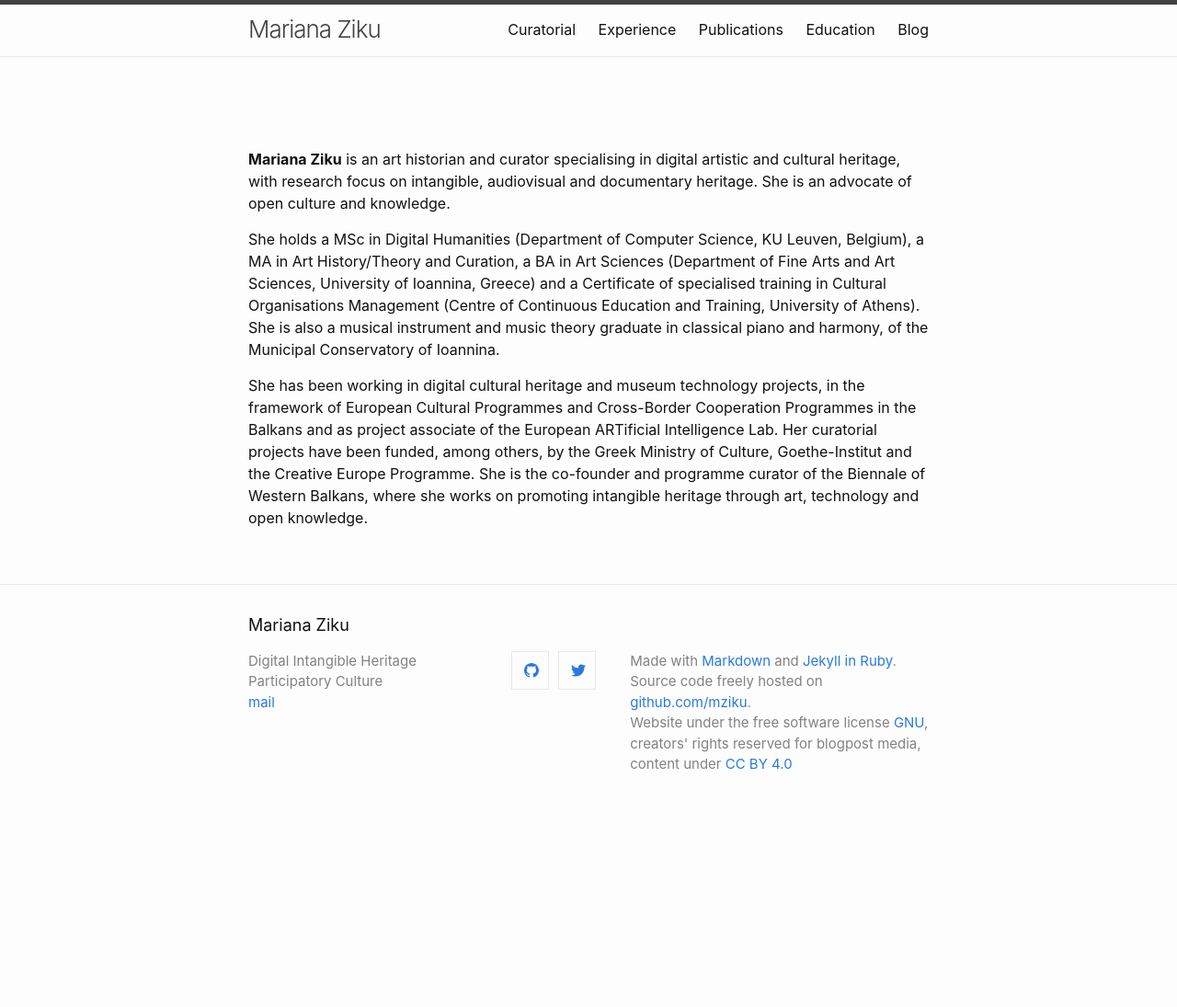
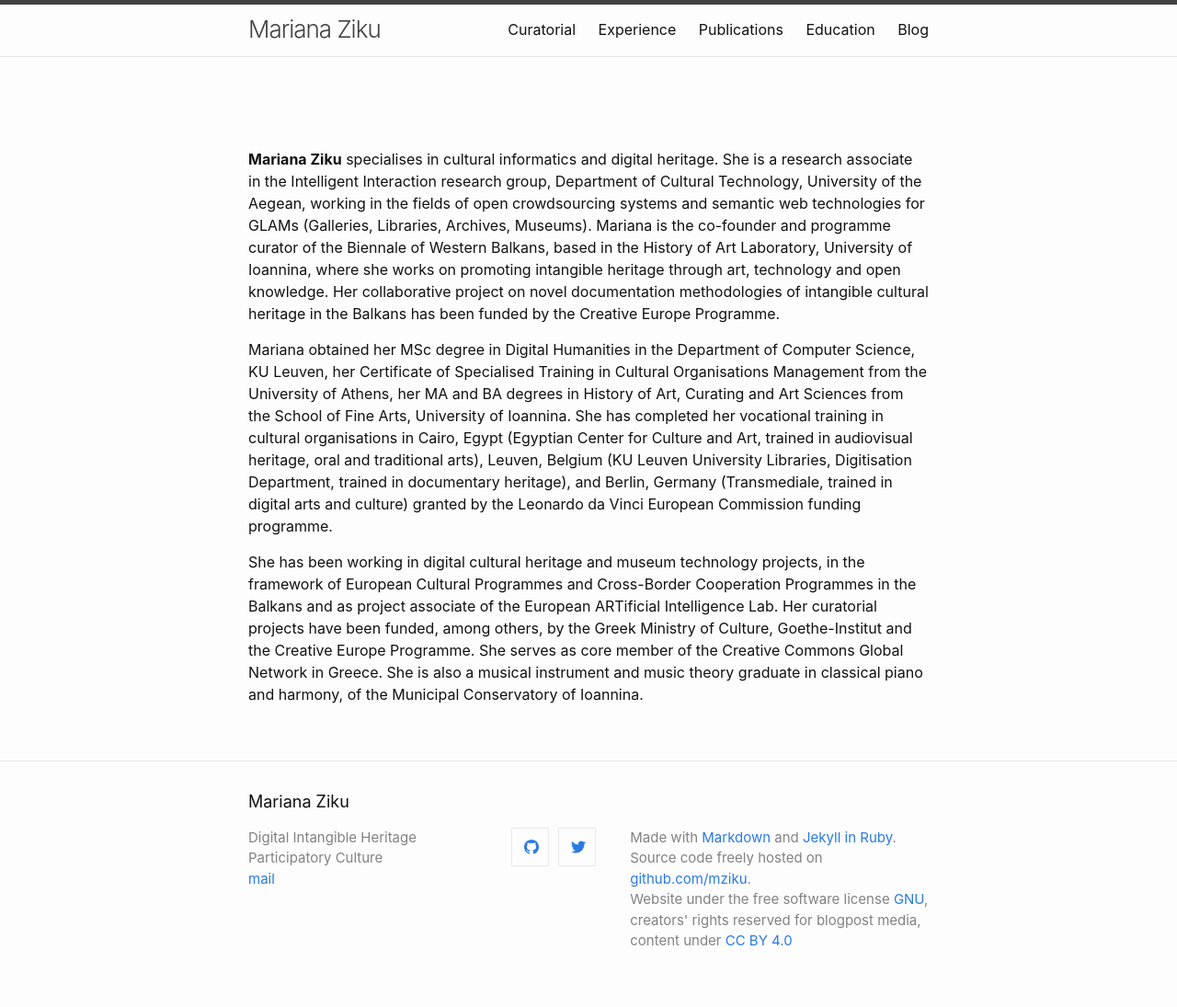
Before and after one commit to mziku/mziku.github.io, a Jekyll site: the page built from index.md, in a window 1280 px wide. Shown: the whole page at 92% size. Built offline with Jekyll 4.4.1, drawn with Linux system fonts in a browser that asks for light colours; before the commit the page ends 903 px from its top, so only the background shows below that.

Commit message:
Update index.md

```diff
--- a/index.md
+++ b/index.md
@@ -4,8 +4,8 @@ layout: page
 
 <br>
 
-**Mariana Ziku** is an art historian and curator specialising in digital artistic and cultural heritage, with research focus on intangible, audiovisual and documentary heritage. She is an advocate of open culture and knowledge.
+**Mariana Ziku** specialises in cultural informatics and digital heritage. She is a research associate in the Intelligent Interaction research group, Department of Cultural Technology, University of the Aegean, working in the fields of open crowdsourcing systems and semantic web technologies for GLAMs (Galleries, Libraries, Archives, Museums). Mariana is the co-founder and programme curator of the Biennale of Western Balkans, based in the History of Art Laboratory, University of Ioannina, where she works on promoting intangible heritage through art, technology and open knowledge. Her collaborative project on novel documentation methodologies of intangible cultural heritage in the Balkans has been funded by the Creative Europe Programme.
 
-She holds a MSc in Digital Humanities (Department of Computer Science, KU Leuven, Belgium), a MA in Art History/Theory and Curation, a BA in Art Sciences (Department of Fine Arts and Art Sciences, University of Ioannina, Greece) and a Certificate of specialised training in Cultural Organisations Management (Centre of Continuous Education and Training, University of Athens). She is also a musical instrument and music theory graduate in classical piano and harmony, of the Municipal Conservatory of Ioannina.
+Mariana obtained her MSc degree in Digital Humanities in the Department of Computer Science, KU Leuven, her Certificate of Specialised Training in Cultural Organisations Management from the University of Athens, her MA and BA degrees in History of Art, Curating and Art Sciences from the School of Fine Arts, University of Ioannina. She has completed her vocational training in cultural organisations in Cairo, Egypt (Egyptian Center for Culture and Art, trained in audiovisual heritage, oral and traditional arts), Leuven, Belgium (KU Leuven University Libraries, Digitisation Department, trained in documentary heritage), and Berlin, Germany (Transmediale, trained in digital arts and culture) granted by the Leonardo da Vinci European Commission funding programme.
 
-She has been working in digital cultural heritage and museum technology projects, in the framework of European Cultural Programmes and Cross-Border Cooperation Programmes in the Balkans and as project associate of the European ARTificial Intelligence Lab. Her curatorial projects have been funded, among others, by the Greek Ministry of Culture, Goethe-Institut and the Creative Europe Programme. She is the co-founder and programme curator of the Biennale of Western Balkans, where she works on promoting intangible heritage through art, technology and open knowledge.
+She has been working in digital cultural heritage and museum technology projects, in the framework of European Cultural Programmes and Cross-Border Cooperation Programmes in the Balkans and as project associate of the European ARTificial Intelligence Lab. Her curatorial projects have been funded, among others, by the Greek Ministry of Culture, Goethe-Institut and the Creative Europe Programme. She serves as core member of the Creative Commons Global Network in Greece. She is also a musical instrument and music theory graduate in classical piano and harmony, of the Municipal Conservatory of Ioannina.
```
